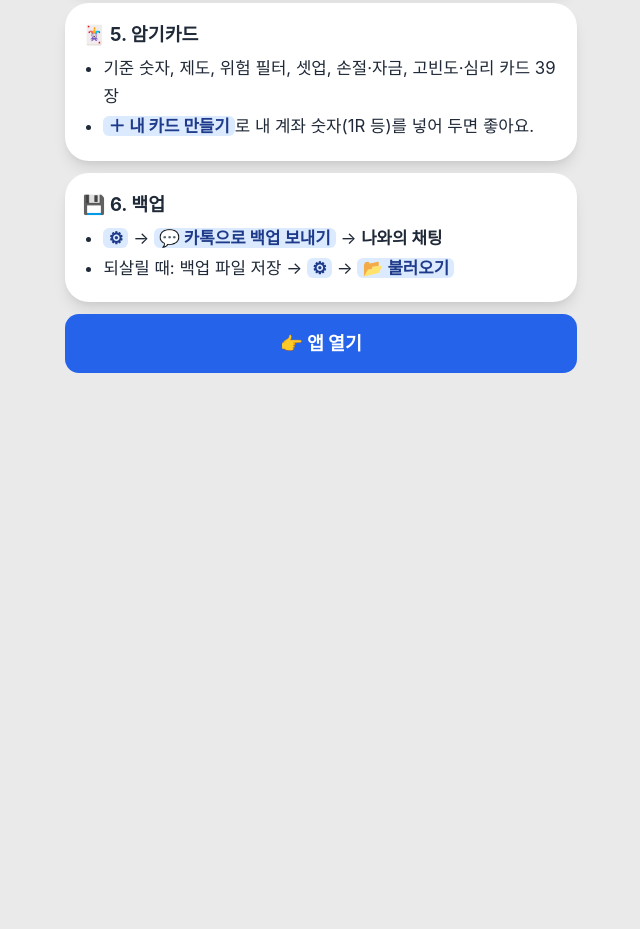
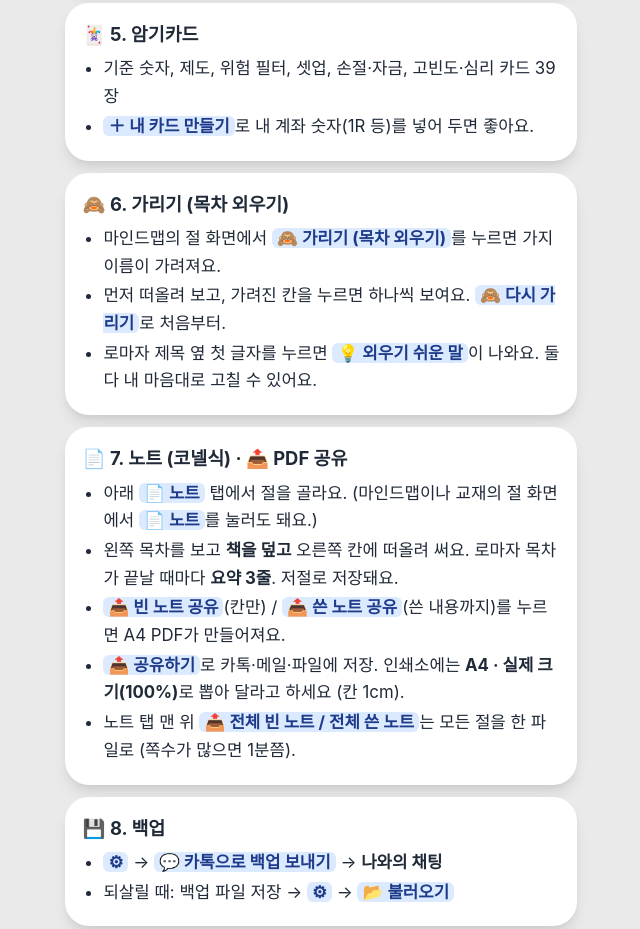
Before and after one commit to choheon-debug/halt-study, a plain HTML site: page guide.html in a window 1280 px wide. Shown: the part 1010-1939 px from the top of the page, without its empty margins (319-959 px from the left). Before the commit the page ends 1423 px from the top, so only its background shows below. Drawn offline with Linux system fonts and the light colour scheme.

Commit message:
그림 설명서: 가리기·노트(PDF 공유) 안내 추가
Co-Authored-By: Claude Opus 5.5 <noreply@anthropic.com>
Claude-Session: https://claude.ai/code/session_01LtUG22A2bbdN7BG22gYFcE

```diff
--- a/guide.html
+++ b/guide.html
@@ -59,7 +59,21 @@ b.k{background:#dbeafe;color:#1e3a8a;border-radius:6px;padding:0 5px}
     <ul><li>기준 숫자, 제도, 위험 필터, 셋업, 손절·자금, 고빈도·심리 카드 39장</li>
     <li><b class="k">＋ 내 카드 만들기</b>로 내 계좌 숫자(1R 등)를 넣어 두면 좋아요.</li></ul>
   </section>
-  <section class="card"><h2>💾 6. 백업</h2>
+  <section class="card"><h2>🙈 6. 가리기 (목차 외우기)</h2>
+    <ul><li>마인드맵의 절 화면에서 <b class="k">🙈 가리기 (목차 외우기)</b>를 누르면 가지 이름이 가려져요.</li>
+    <li>먼저 떠올려 보고, 가려진 칸을 누르면 하나씩 보여요. <b class="k">🙈 다시 가리기</b>로 처음부터.</li>
+    <li>로마자 제목 옆 첫 글자를 누르면 <b class="k">💡 외우기 쉬운 말</b>이 나와요. 둘 다 내 마음대로 고칠 수 있어요.</li></ul>
+  </section>
+
+  <section class="card"><h2>📄 7. 노트 (코넬식) · 📤 PDF 공유</h2>
+    <ul><li>아래 <b class="k">📄 노트</b> 탭에서 절을 골라요. (마인드맵이나 교재의 절 화면에서 <b class="k">📄 노트</b>를 눌러도 돼요.)</li>
+    <li>왼쪽 목차를 보고 <b>책을 덮고</b> 오른쪽 칸에 떠올려 써요. 로마자 목차가 끝날 때마다 <b>요약 3줄</b>. 저절로 저장돼요.</li>
+    <li><b class="k">📤 빈 노트 공유</b>(칸만) / <b class="k">📤 쓴 노트 공유</b>(쓴 내용까지)를 누르면 A4 PDF가 만들어져요.</li>
+    <li><b class="k">📤 공유하기</b>로 카톡·메일·파일에 저장. 인쇄소에는 <b>A4 · 실제 크기(100%)</b>로 뽑아 달라고 하세요 (칸 1cm).</li>
+    <li>노트 탭 맨 위 <b class="k">📤 전체 빈 노트 / 전체 쓴 노트</b>는 모든 절을 한 파일로 (쪽수가 많으면 1분쯤).</li></ul>
+  </section>
+
+  <section class="card"><h2>💾 8. 백업</h2>
     <ul><li><b class="k">⚙</b> → <b class="k">💬 카톡으로 백업 보내기</b> → <b>나와의 채팅</b></li>
     <li>되살릴 때: 백업 파일 저장 → <b class="k">⚙</b> → <b class="k">📂 불러오기</b></li></ul>
   </section>
--- a/sw.js
+++ b/sw.js
@@ -1,5 +1,5 @@
 // 오프라인에서도 열리게: 앱 파일을 저장해 두고, 인터넷이 되면 새 버전으로 바꿔요
-const VERSION = "halt-study-24";
+const VERSION = "halt-study-25";
 const FILES = ["./", "index.html", "data.js", "mm.js", "guide.html", "manifest.webmanifest", "icons/icon-192.png", "icons/icon-512.png", "icons/apple-touch-icon.png"];
 self.addEventListener("install", e => { e.waitUntil(caches.open(VERSION).then(c => c.addAll(FILES)).then(() => self.skipWaiting())); });
 self.addEventListener("activate", e => { e.waitUntil(caches.keys().then(ks => Promise.all(ks.filter(k => k !== VERSION).map(k => caches.delete(k)))).then(() => self.clients.claim())); });
```
